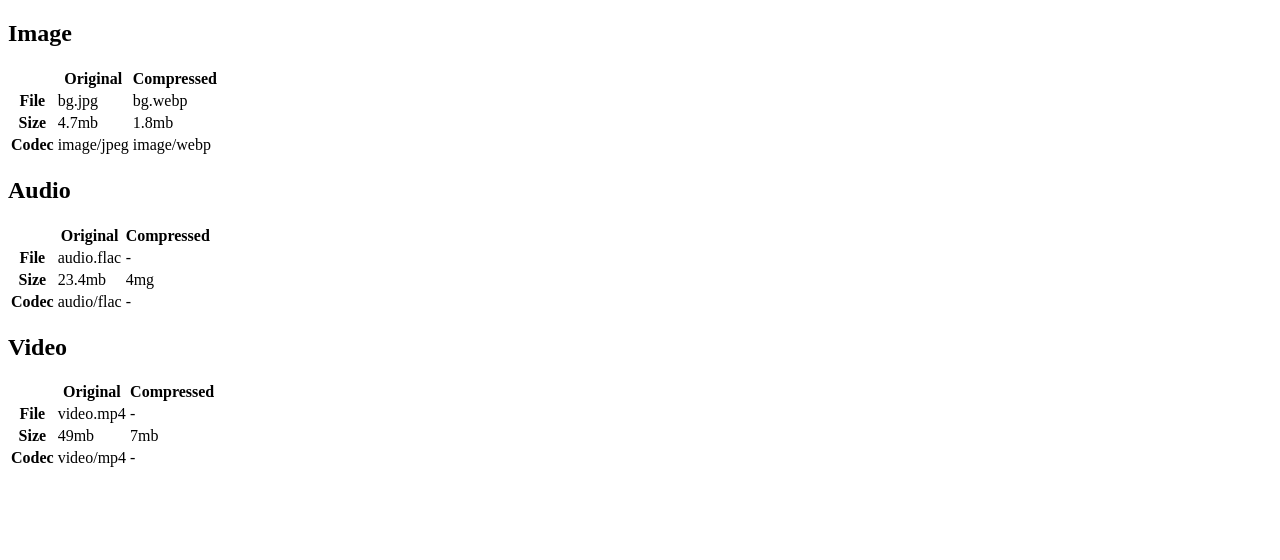
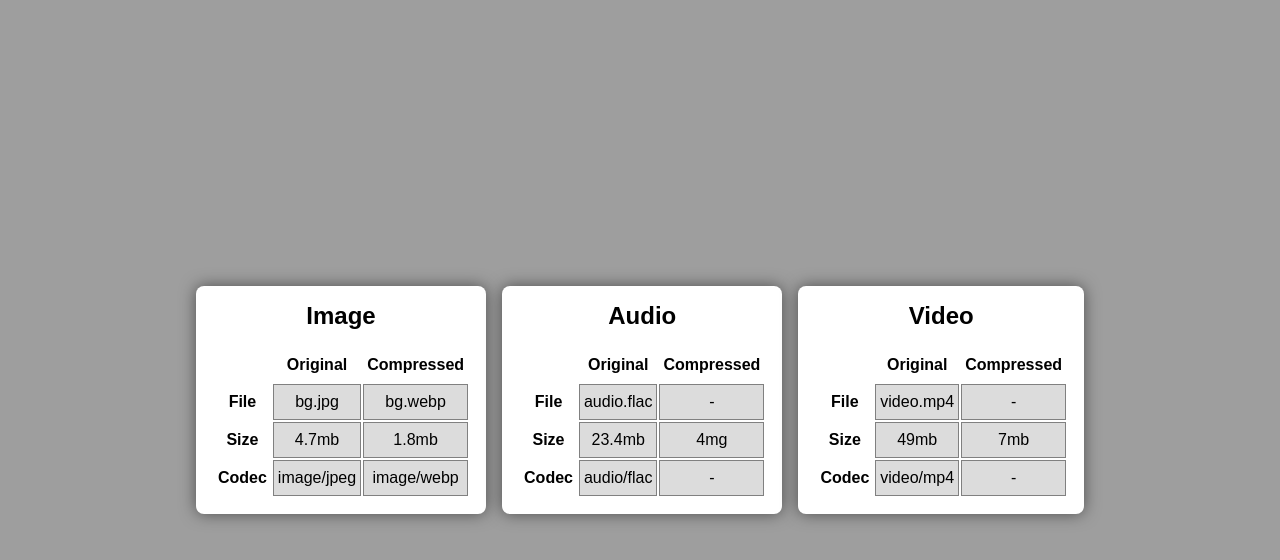
Before and after one commit to hallmadalyn/W8-2, a plain HTML site: page index.html in a window 1280 px wide. Drawn offline with Linux system fonts and the light colour scheme; the site is published under a folder, as on GitHub Pages, so addresses that start at the root find nothing.

Commit message:
fixed the styles

```diff
--- a/index.html
+++ b/index.html
@@ -6,7 +6,7 @@
     <meta name="viewport" content="width=device-width, initial-scale=1.0">
     <title>Week 08</title>
 
-    <link rel="stylesheet" href="/styles/style.css">
+    <link rel="stylesheet" href="./styles/style.css">
 </head>
 <body>
 
--- a/styles/style.css
+++ b/styles/style.css
@@ -20,7 +20,7 @@ main {
 
 
 
-    background-image: url(/images/bg.webp);    /* FIX: Image URL */
+    background-image: url(./../images/bg.webp);    /* FIX: Image URL */
 }
 
 main > section {
```
